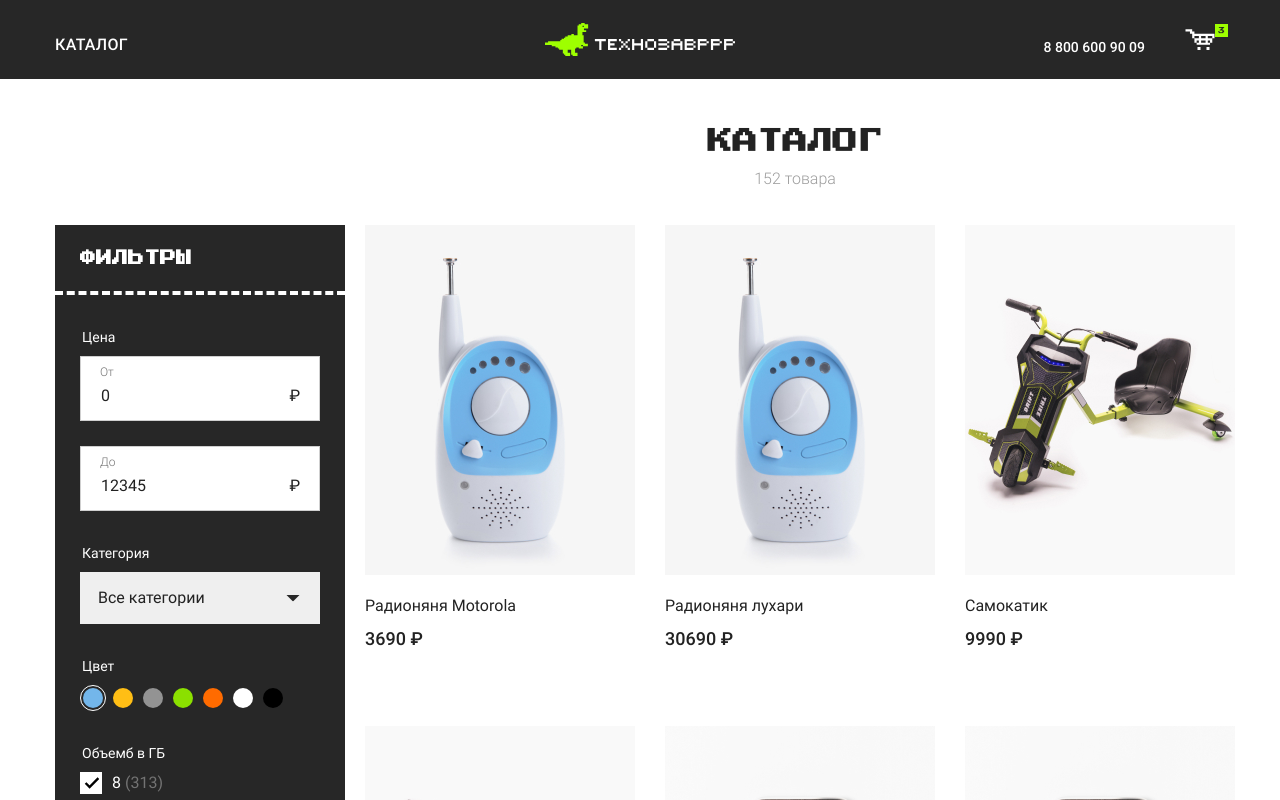
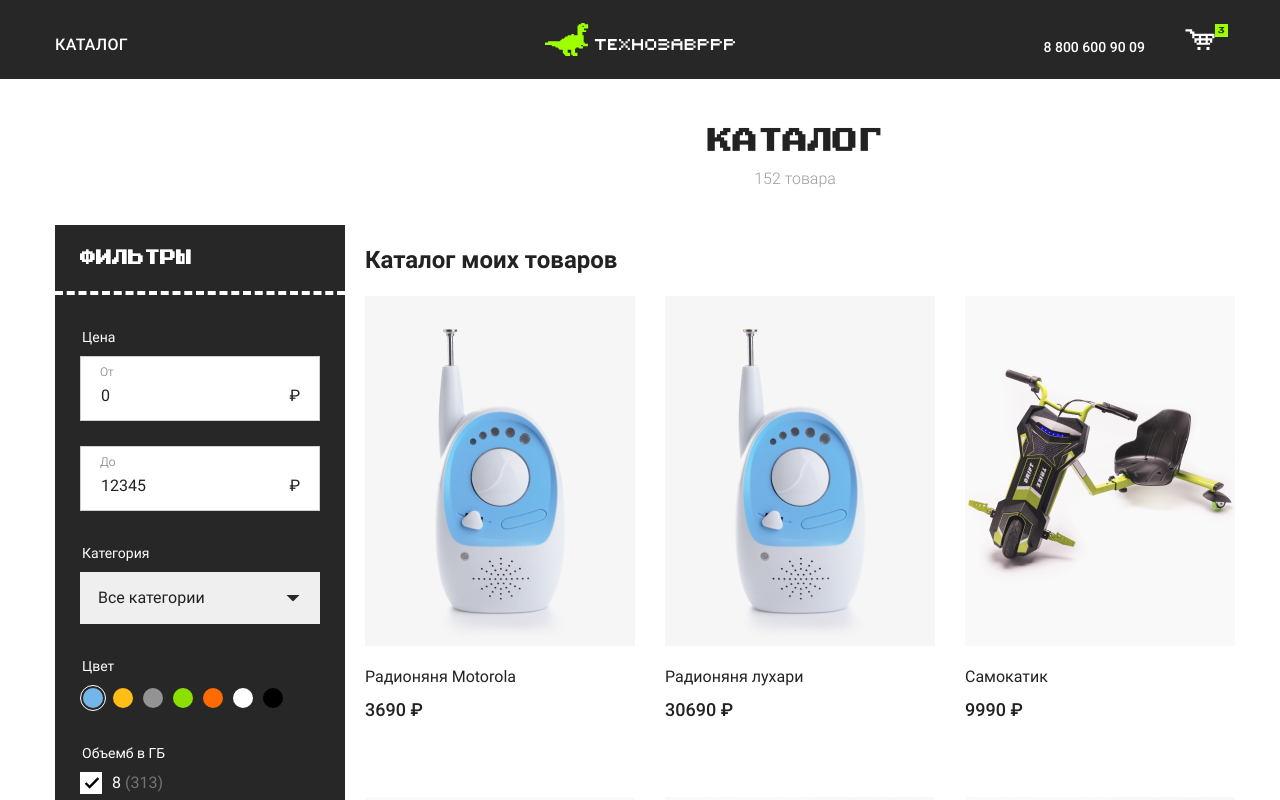
Before and after one commit to yodainferno/skillbox_project1, a Vue app: page / in a window 1280 px wide. Shown: the top 800 px of the page. Built offline with nearby package versions, Linux system fonts and the light colour scheme.

Commit message:
задание 3.4

```diff
--- a/src/App.vue
+++ b/src/App.vue
@@ -2,7 +2,7 @@
   <section class="catalog">
     <ul class="catalog__list">
 
-      <ProductList :products="products"/>
+      <ProductList :products="products" :title="title"/>
     </ul>
 
     <ul class="catalog__pagination pagination">
@@ -70,7 +70,8 @@
   components: { ProductList },
   data() {
     return {
-      products,
+      products: products,
+      title: 'Каталог моих товаров'
     };
   },
 };
--- /dev/null
+++ b/src/components/ProductItem.vue
@@ -0,0 +1,24 @@
+<template>
+  <li class="catalog__item" :key="key">
+    <a class="catalog__pic" href="#">
+      <img :src="product.image" :alt="product.title">
+    </a>
+    <h3 class="catalog__title">
+      <a href="#">
+        {{product.title}}
+      </a>
+    </h3>
+    <span class="catalog__price">
+      {{product.price}} ₽
+    </span>
+  </li>
+</template>
+
+<script>
+export default {
+  props: ['product'],
+};
+</script>
+
+<style scoped>
+</style>
--- a/src/components/ProductList.vue
+++ b/src/components/ProductList.vue
@@ -1,24 +1,18 @@
 <template>
-  <ul class="catalog__list">
-    <li v-for="(product, index) in products" class="catalog__item" :key="index">
-      <a class="catalog__pic" href="#">
-        <img :src="product.image" :alt="product.title">
-      </a>
-      <h3 class="catalog__title">
-        <a href="#">
-          {{product.title}}
-        </a>
-      </h3>
-      <span class="catalog__price">
-        {{product.price}} ₽
-      </span>
-    </li>
-  </ul>
+  <div v-if="products.length > 0">
+    <h2 v-if="title">{{ title }}</h2>
+    <ul class="catalog__list">
+      <ProductItem v-for="(product, index) in products" :product="product" :key="index"/>
+    </ul>
+  </div>
 </template>
 
 <script>
+import ProductItem from './ProductItem.vue';
+
 export default {
-  props: ['products'],
+  props: ['products', 'title'],
+  components: { ProductItem },
 };
 </script>
 
```
